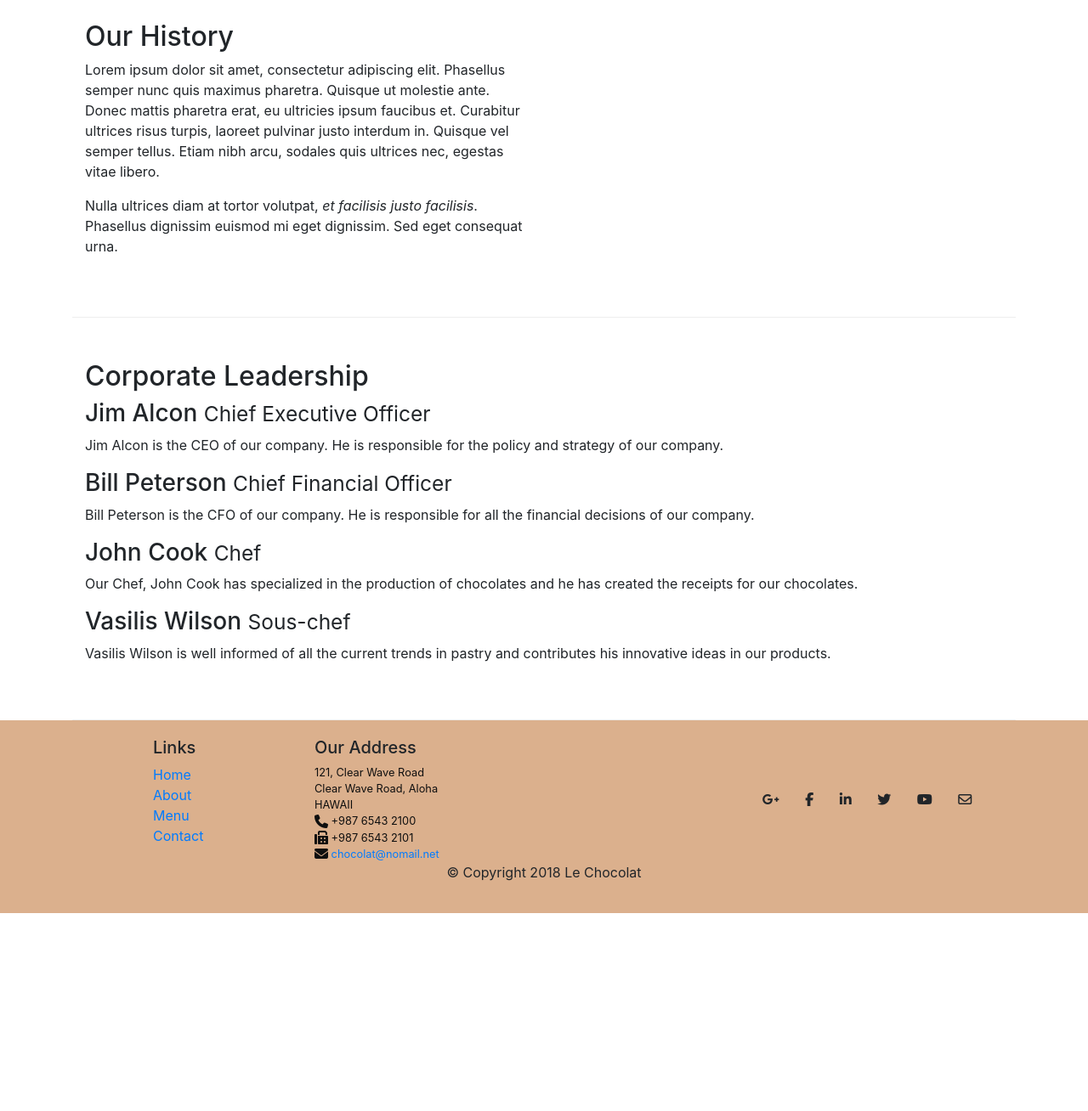
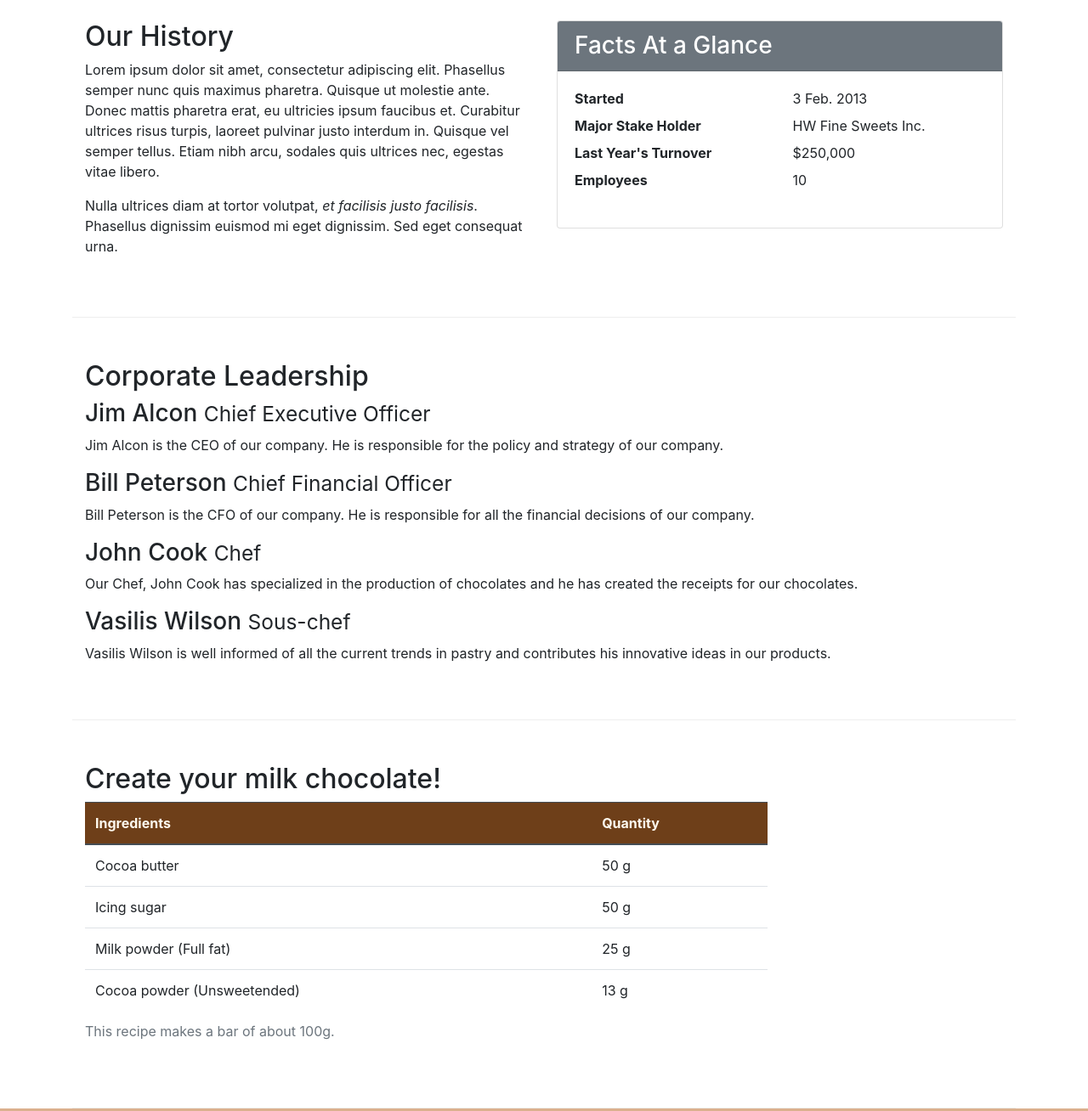
Before and after one commit to DimitraKaf/leChocolat, a plain HTML site: page aboutus.html in a window 1280 px wide. Shown: the part 800-2108 px from the top of the page at 85% size. Before the commit the page ends 1875 px from the top, so only its background shows below. Drawn offline with nearby package versions, Linux system fonts and the light colour scheme.

Commit message:
Tables and Cards

```diff
--- a/aboutus.html
+++ b/aboutus.html
@@ -74,6 +74,21 @@
                     euismod mi eget dignissim. Sed eget consequat urna. </p>
             </div>
             <div class="col col-sm">
+                <div class="card">
+                    <h3 class="card-header bg-secondary text-white">Facts At a Glance</h3>
+                    <div class="card-body">
+                        <dl class="row">
+                            <dt class="col-6">Started</dt>
+                            <dd class="col-6">3 Feb. 2013</dd>
+                            <dt class="col-6">Major Stake Holder</dt>
+                            <dd class="col-6">HW Fine Sweets Inc.</dd>
+                            <dt class="col-6">Last Year's Turnover</dt>
+                            <dd class="col-6">$250,000</dd>
+                            <dt class="col-6">Employees</dt>
+                            <dd class="col-6">10</dd>
+                        </dl>
+                    </div>
+                </div>
             </div>
         </div>
 
@@ -100,6 +115,42 @@
                     contributes his innovative
                     ideas in our products. </p>
             </div>
+        </div>
+
+        <div class="row row-content">
+            <div class="col-12 col-sm-9">
+                <h2> Create your milk chocolate!</h2>
+                <div class="table-responsive">
+                    <table class="table table-hover">
+                        <caption>This recipe makes a bar of about 100g.</caption>
+                        <thead class="thead-dark">
+                            <tr>
+                                <th>Ingredients</th>
+                                <th>Quantity</th>
+                            </tr>
+                        </thead>
+                        <tbody>
+                            <tr>
+                                <td>Cocoa butter</td>
+                                <td>50 g</td>
+                            </tr>
+                            <tr>
+                                <td>Icing sugar</td>
+                                <td>50 g</td>
+                            </tr>
+                            <tr>
+                                <td>Milk powder (Full fat)</td>
+                                <td>25 g</td>
+                            </tr>
+                            <tr>
+                                <td>Cocoa powder (Unsweetended)</td>
+                                <td>13 g</td>
+                            </tr>
+                        </tbody>
+                    </table>
+                </div>
+            </div>
+            <div class="col-12 col-sm-3"> </div>
         </div>
 
     </div>
--- a/css/styles.css
+++ b/css/styles.css
@@ -31,3 +31,9 @@
       padding:50px 0px 0px 0px;
       z-index:0;
       }
+ .table .thead-dark th {
+         color: floralwhite;
+         background-color: #6E3F19;
+     }
+     tr:hover {background-color:#dbb08db0!important;
+   }
```
